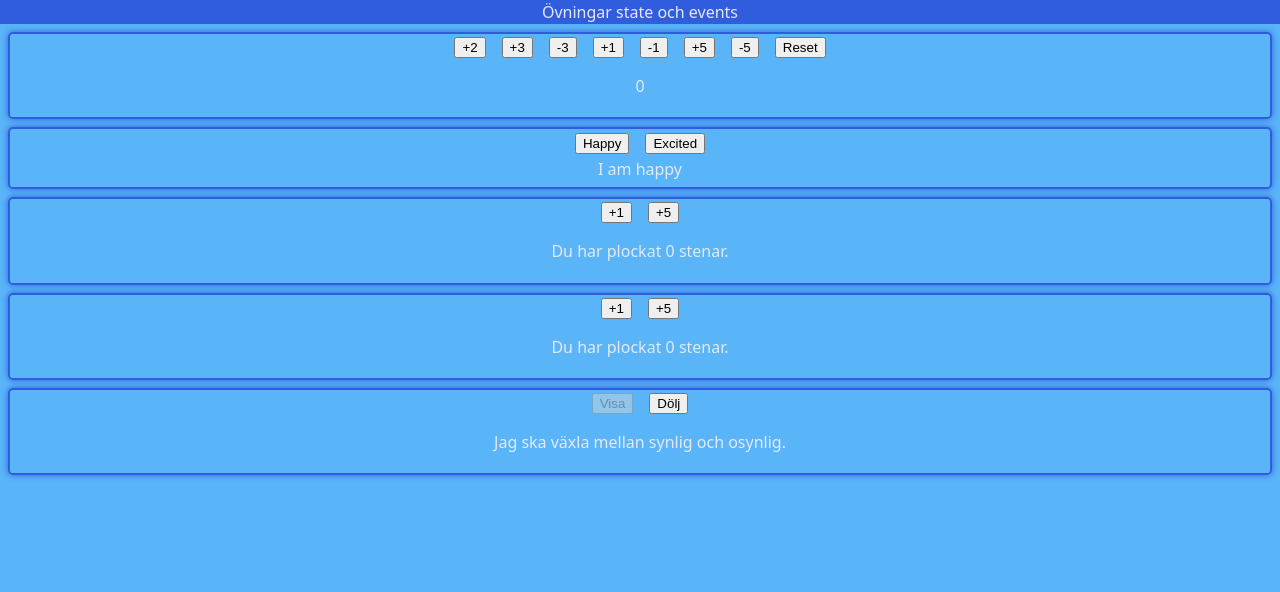
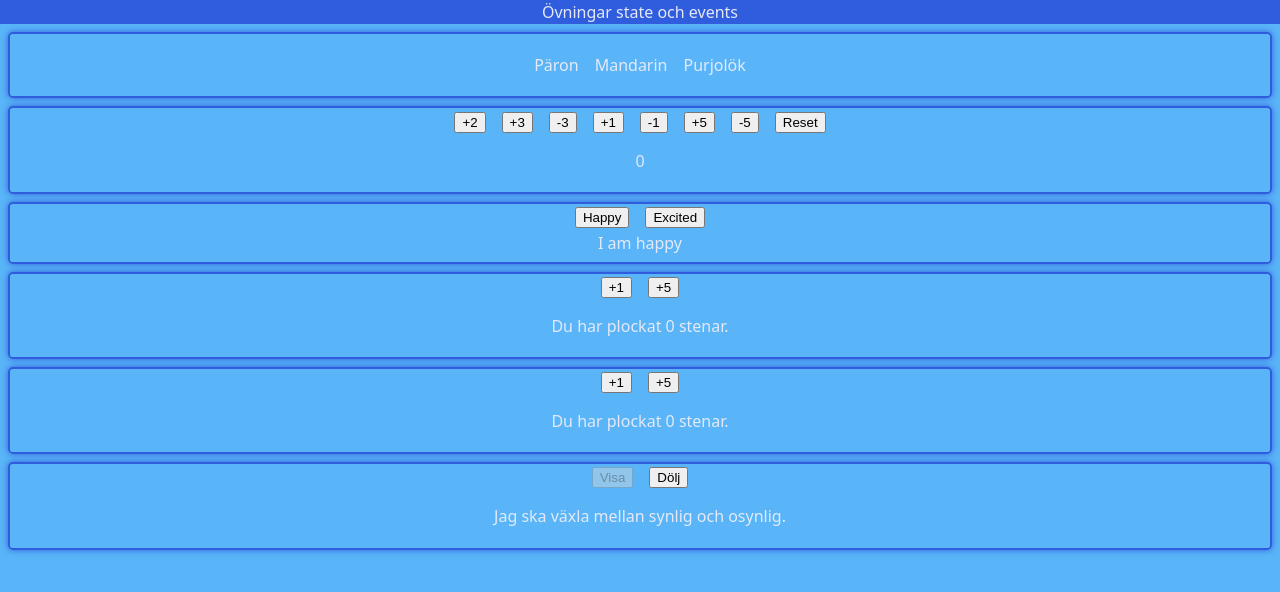
Before and after one commit to ha-fed25-jsf/03-exercises, a React (Vite) app: page / in a window 1280 px wide. Shown: the top 592 px of the page. Built offline with nearby package versions, Linux system fonts and the light colour scheme.

Commit message:
4.1 fruits

```diff
--- a/src/App.jsx
+++ b/src/App.jsx
@@ -3,6 +3,7 @@ import Feeling from './components/Feeling.jsx'
 import Counter from './components/Counter.jsx'
 import HideShow from './components/HideShow.jsx'
 import Calculator from './components/Calculator.jsx'
+import FruitList from './components/FruitList.jsx'
 
 function App() {
 	return (
@@ -11,6 +12,7 @@ function App() {
 				Övningar state och events
 			</header>
 			<main>
+				<FruitList />
 				<Calculator />
 				<Feeling />
 				<Counter />
--- /dev/null
+++ b/src/components/FruitList.jsx
@@ -0,0 +1,16 @@
+/*
+1a Skapa en array med frukter. (alltså strängar) Skapa en komponent med namnet Fruits som renderar ett <ul> element som visar alla frukterna i varsitt <li> element. Exempel på hur det kan se ut på webbsidan:
+<ul> <li> Päron </li> <li> Mandarin </li> <li> Purjolök </li> </ul>
+
+1b Se till att du inte har några varningar i konsolen, genom att lägga till key. Obs! Det är strängeligen förbjudet att använda index som key!
+*/
+const fruits = ['Päron', 'Mandarin', 'Purjolök']
+
+const FruitList = () => (
+	<div className="framed row">
+		{fruits.map((fruit) => (
+			<p key={fruit}> {fruit} </p>
+		))}
+	</div>
+)
+export default FruitList
```
